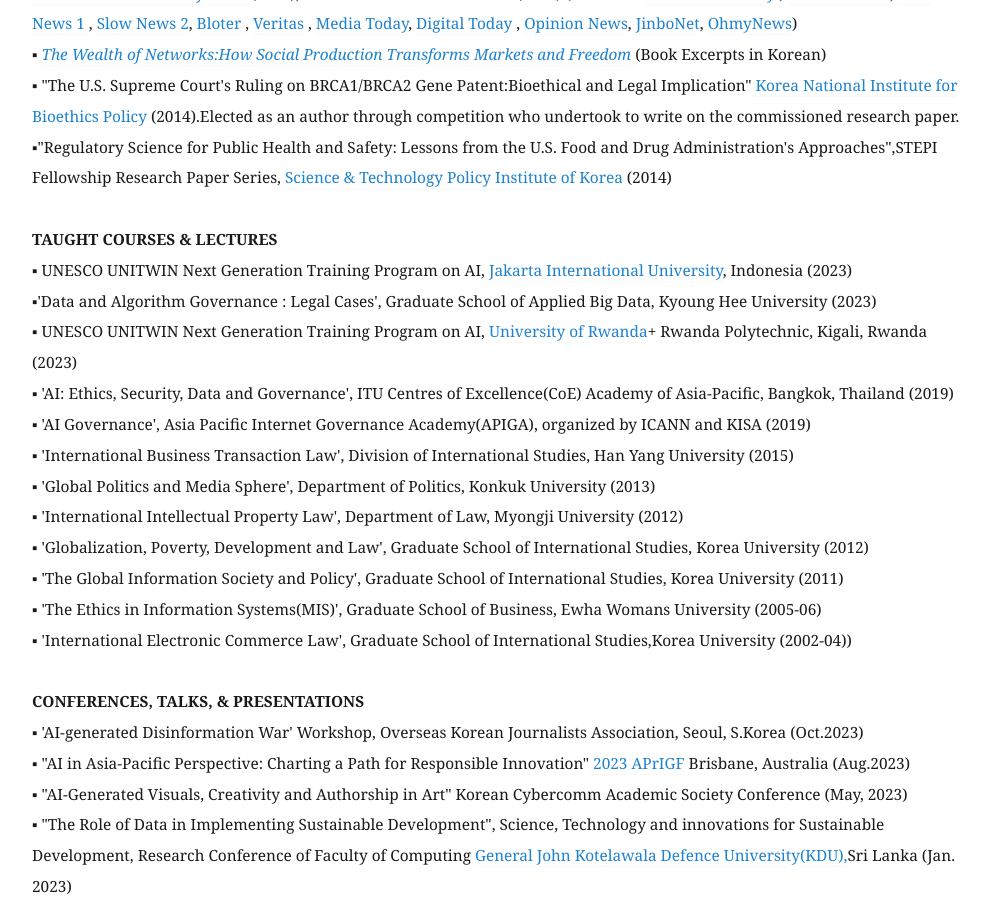
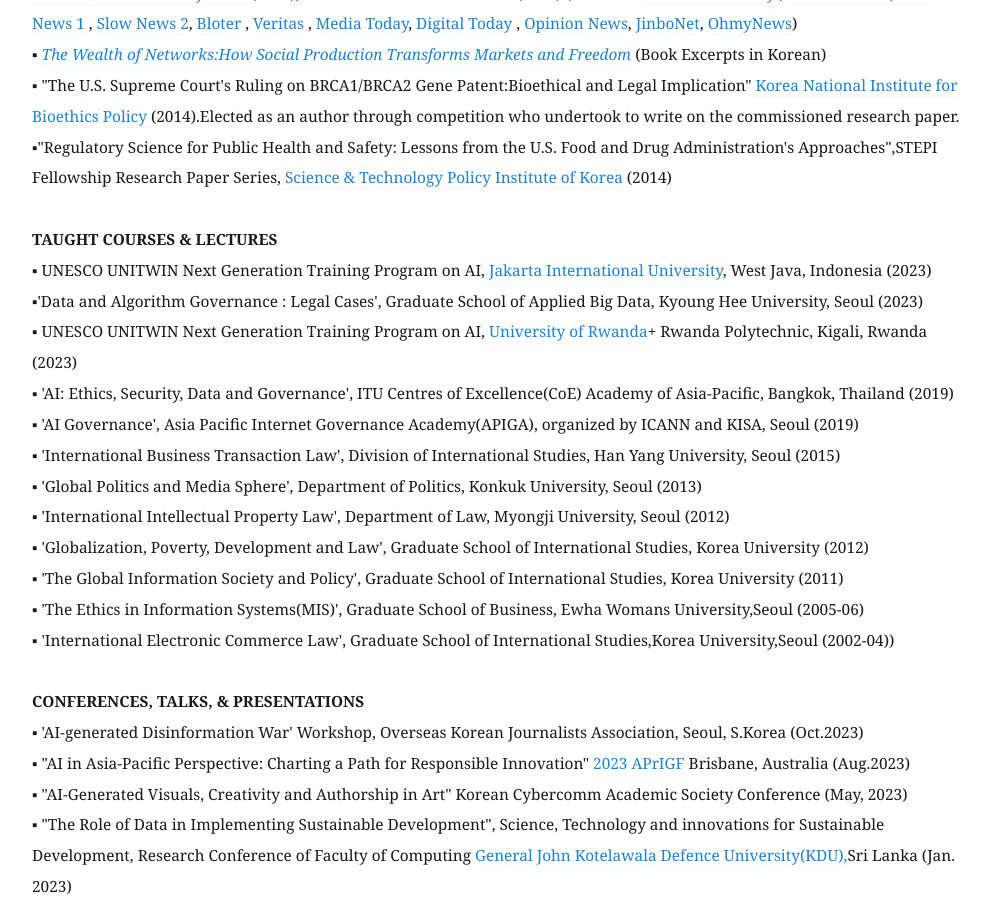
Before and after one commit to eunchangchoi/eunchangchoi.github.io, a Jekyll site: the page built from index.md, in a window 1280 px wide and 900 px high, scrolled down 3869 px. Shown: the whole window, without its empty margins (68-1058 px from the left). Built offline with Jekyll 4.4.1, drawn with Linux system fonts in a browser that asks for light colours.

Commit message:
Update index.md

```diff
--- a/index.md
+++ b/index.md
@@ -81,18 +81,18 @@
 ▪"Regulatory Science for Public Health and Safety: Lessons from the U.S. Food and Drug Administration's Approaches",STEPI Fellowship Research Paper Series,<a href="https://www.stepi.re.kr/site/stepien/main.do"> Science & Technology Policy Institute of Korea</a> (2014)<br>
      <br>
  <strong> TAUGHT COURSES & LECTURES</strong> <br>
-▪ UNESCO UNITWIN Next Generation Training Program on AI, <a href="https://jiu.ac/">Jakarta International University</a>, Indonesia (2023)  <br>
-▪'Data and Algorithm Governance : Legal Cases', Graduate School of Applied Big Data, Kyoung Hee University (2023) <br>
+▪ UNESCO UNITWIN Next Generation Training Program on AI, <a href="https://jiu.ac/"> Jakarta International University</a>, West Java, Indonesia (2023)  <br>
+▪'Data and Algorithm Governance : Legal Cases', Graduate School of Applied Big Data, Kyoung Hee University, Seoul (2023) <br>
 ▪ UNESCO UNITWIN Next Generation Training Program on AI, <a href="https://ur.ac.rw/"> University of Rwanda</a>+ Rwanda Polytechnic, Kigali, Rwanda (2023) <br>
 ▪ 'AI: Ethics, Security, Data and Governance', ITU Centres of Excellence(CoE) Academy of Asia-Pacific, Bangkok, Thailand (2019) <br>
-▪ 'AI Governance', Asia Pacific Internet Governance Academy(APIGA), organized by ICANN and KISA (2019)  <br>
-▪ 'International Business Transaction Law', Division of International Studies, Han Yang University (2015) <br>
-▪ 'Global Politics and Media Sphere', Department of Politics, Konkuk University (2013) <br>
-▪ 'International Intellectual Property Law', Department of Law, Myongji University (2012) <br>
+▪ 'AI Governance', Asia Pacific Internet Governance Academy(APIGA), organized by ICANN and KISA, Seoul (2019)  <br>
+▪ 'International Business Transaction Law', Division of International Studies, Han Yang University, Seoul (2015) <br>
+▪ 'Global Politics and Media Sphere', Department of Politics, Konkuk University, Seoul (2013) <br>
+▪ 'International Intellectual Property Law', Department of Law, Myongji University, Seoul (2012) <br>
 ▪ 'Globalization, Poverty, Development and Law', Graduate School of International Studies, Korea University (2012) <br>
 ▪ 'The Global Information Society and Policy', Graduate School of International Studies, Korea University (2011) <br>
-▪ 'The Ethics in Information Systems(MIS)', Graduate School of Business, Ewha Womans University (2005-06) <br>
-▪ 'International Electronic Commerce Law', Graduate School of International Studies,Korea University (2002-04)) <br>
+▪ 'The Ethics in Information Systems(MIS)', Graduate School of Business, Ewha Womans University,Seoul (2005-06) <br>
+▪ 'International Electronic Commerce Law', Graduate School of International Studies,Korea University,Seoul (2002-04)) <br>
     <br>
  <strong> CONFERENCES, TALKS, & PRESENTATIONS </strong> <br>
 ▪ 'AI-generated Disinformation War' Workshop, Overseas Korean Journalists Association, Seoul, S.Korea (Oct.2023) <br>
```
